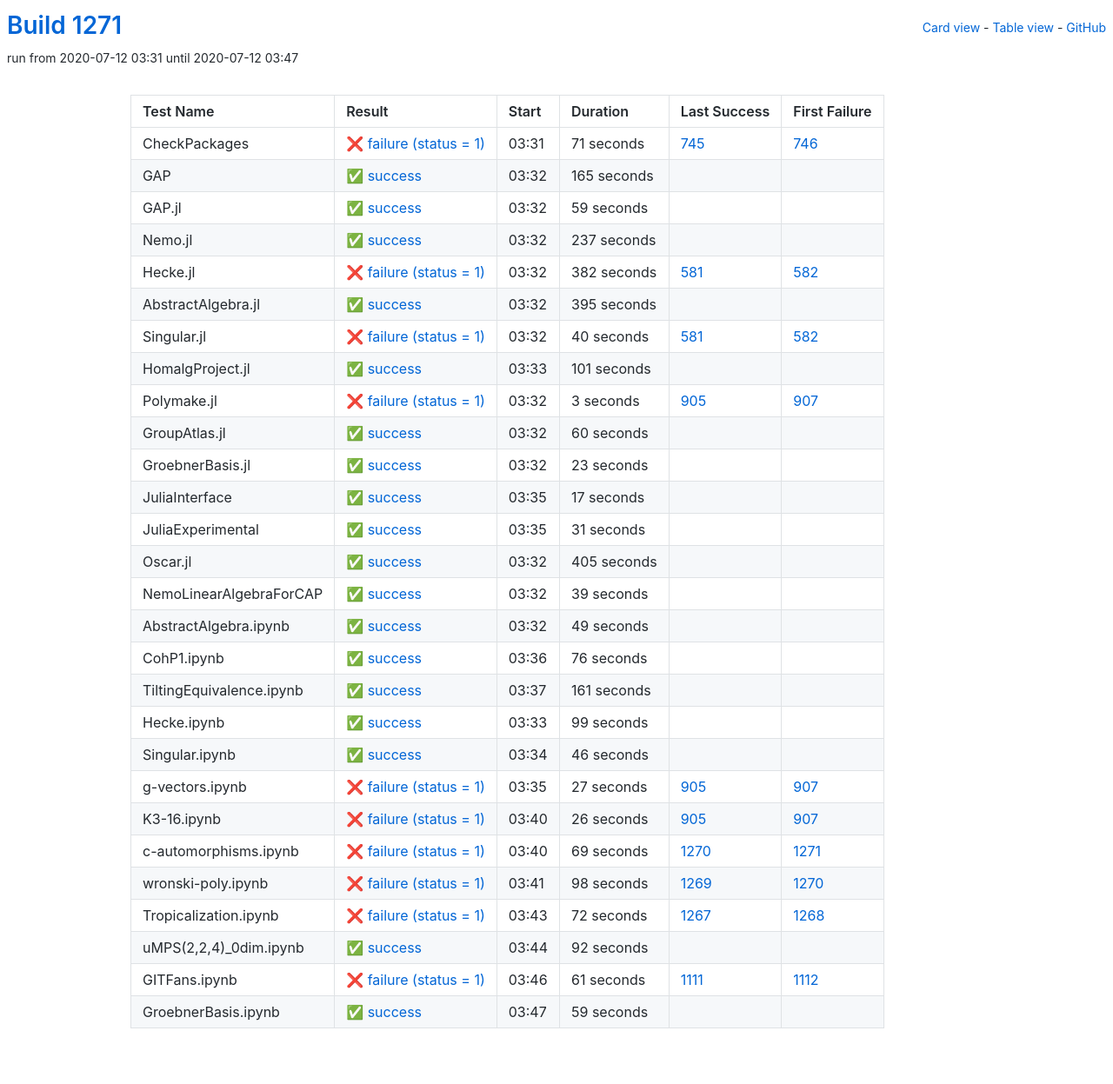
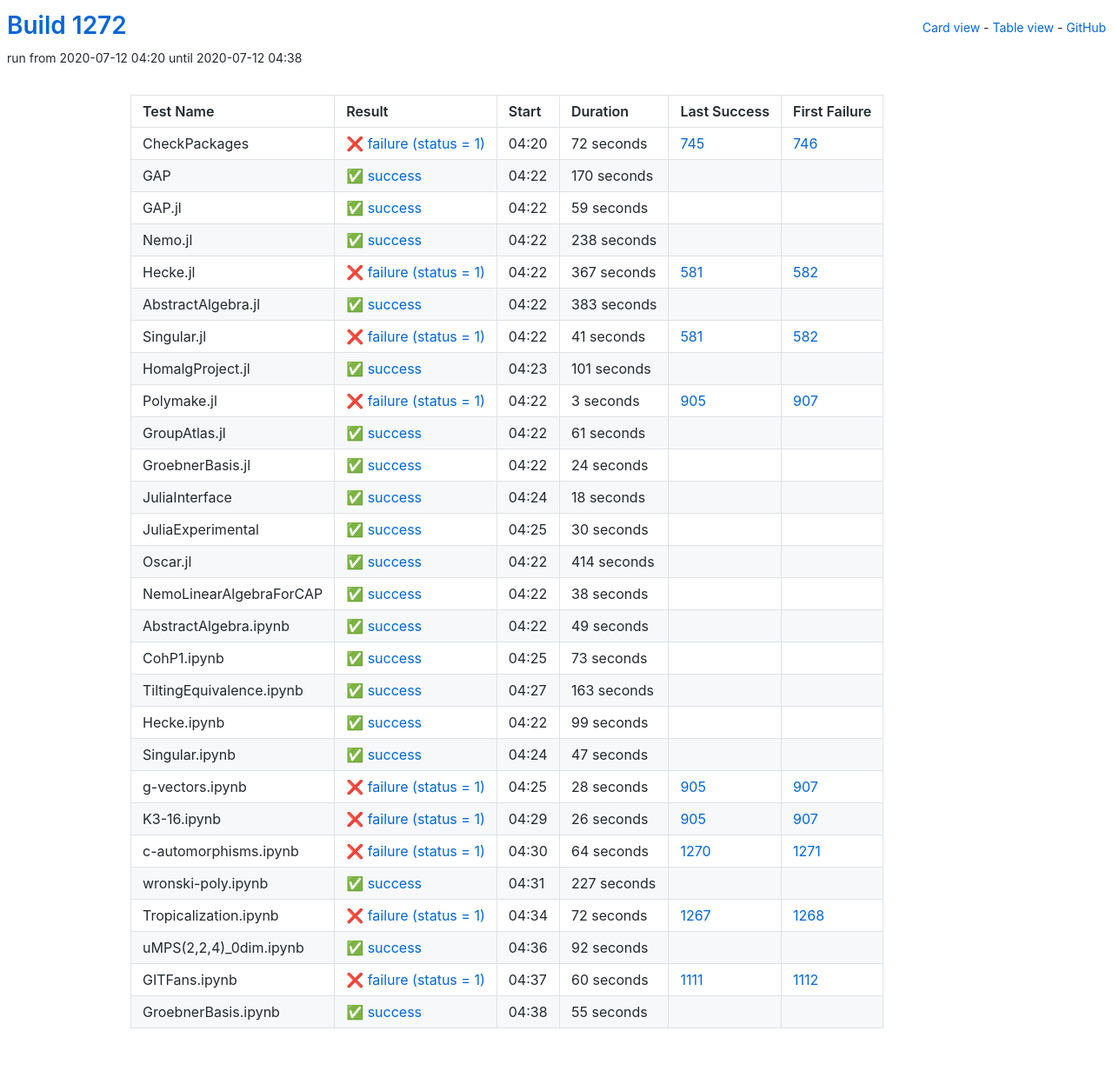
Before and after one commit to oscar-system/oscar-ci-status-1.4, a Jekyll site: the page built from table.html, in a window 1280 px wide. Shown: the whole page at 87% size. Built offline with Jekyll 4.4.1, drawn with Linux system fonts in a browser that asks for light colours.

Commit message:
Build #1272

```diff
--- a/_data/ci.yml
+++ b/_data/ci.yml
@@ -1,6 +1,6 @@
 ---
-build: 1271
-build_url: https://oscarci.mathematik.uni-kl.de/job/oscar-julia-1.4/1271/
+build: 1272
+build_url: https://oscarci.mathematik.uni-kl.de/job/oscar-julia-1.4/1272/
 job: oscar-julia-1.4
 organization: oscar-system
 repo: oscar-ci-status-1.4
@@ -8,32 +8,32 @@ repourl: https://github.com/oscar-system/oscar-ci-status-1.4
 tests:
 - name: CheckPackages
   id: checkpackages
-  log: https://oscarci.mathematik.uni-kl.de/job/oscar-julia-1.4/1271/artifact/logs/build-1271/CheckPackages.log
-  start: 2020-07-12 03:31
+  log: https://oscarci.mathematik.uni-kl.de/job/oscar-julia-1.4/1272/artifact/logs/build-1272/CheckPackages.log
+  start: 2020-07-12 04:20
   success: false
   exitcode: 1
   status: failure
-  duration: 71
+  duration: 72
   last_success: 745
   last_success_url: https://oscarci.mathematik.uni-kl.de/job/oscar-julia-1.4/745/
   first_failure: 746
   first_failure_url: https://oscarci.mathematik.uni-kl.de/job/oscar-julia-1.4/746/
 - name: GAP
   id: gap
-  log: https://oscarci.mathematik.uni-kl.de/job/oscar-julia-1.4/1271/artifact/logs/build-1271/GAP.log
-  start: 2020-07-12 03:32
+  log: https://oscarci.mathematik.uni-kl.de/job/oscar-julia-1.4/1272/artifact/logs/build-1272/GAP.log
+  start: 2020-07-12 04:22
   success: true
   exitcode: 0
   status: success
-  duration: 165
+  duration: 170
   last_success: false
   last_success_url:
   first_failure: false
   first_failure_url:
 - name: GAP.jl
   id: gap-jl
-  log: https://oscarci.mathematik.uni-kl.de/job/oscar-julia-1.4/1271/artifact/logs/build-1271/GAP.jl.log
-  start: 2020-07-12 03:32
+  log: https://oscarci.mathematik.uni-kl.de/job/oscar-julia-1.4/1272/artifact/logs/build-1272/GAP.jl.log
+  start: 2020-07-12 04:22
   success: true
   exitcode: 0
   status: success
@@ -44,56 +44,56 @@ tests:
   first_failure_url:
 - name: Nemo.jl
   id: nemo-jl
-  log: https://oscarci.mathematik.uni-kl.de/job/oscar-julia-1.4/1271/artifact/logs/build-1271/Nemo.jl.log
-  start: 2020-07-12 03:32
+  log: https://oscarci.mathematik.uni-kl.de/job/oscar-julia-1.4/1272/artifact/logs/build-1272/Nemo.jl.log
+  start: 2020-07-12 04:22
   success: true
   exitcode: 0
   status: success
-  duration: 237
+  duration: 238
   last_success: false
   last_success_url:
   first_failure: false
   first_failure_url:
 - name: Hecke.jl
   id: hecke-jl
-  log: https://oscarci.mathematik.uni-kl.de/job/oscar-julia-1.4/1271/artifact/logs/build-1271/Hecke.jl.log
-  start: 2020-07-12 03:32
+  log: https://oscarci.mathematik.uni-kl.de/job/oscar-julia-1.4/1272/artifact/logs/build-1272/Hecke.jl.log
+  start: 2020-07-12 04:22
   success: false
   exitcode: 1
   status: failure
-  duration: 382
+  duration: 367
   last_success: 581
   last_success_url: https://oscarci.mathematik.uni-kl.de/job/oscar-julia-1.4/581/
   first_failure: 582
   first_failure_url: https://oscarci.mathematik.uni-kl.de/job/oscar-julia-1.4/582/
 - name: AbstractAlgebra.jl
   id: abstractalgebra-jl
-  log: https://oscarci.mathematik.uni-kl.de/job/oscar-julia-1.4/1271/artifact/logs/build-1271/AbstractAlgebra.jl.log
-  start: 2020-07-12 03:32
+  log: https://oscarci.mathematik.uni-kl.de/job/oscar-julia-1.4/1272/artifact/logs/build-1272/AbstractAlgebra.jl.log
+  start: 2020-07-12 04:22
   success: true
   exitcode: 0
   status: success
-  duration: 395
+  duration: 383
   last_success: false
   last_success_url:
   first_failure: false
   first_failure_url:
 - name: Singular.jl
   id: singular-jl
-  log: https://oscarci.mathematik.uni-kl.de/job/oscar-julia-1.4/1271/artifact/logs/build-1271/Singular.jl.log
-  start: 2020-07-12 03:32
+  log: https://oscarci.mathematik.uni-kl.de/job/oscar-julia-1.4/1272/artifact/logs/build-1272/Singular.jl.log
+  start: 2020-07-12 04:22
   success: false
   exitcode: 1
   status: failure
-  duration: 40
+  duration: 41
   last_success: 581
   last_success_url: https://oscarci.mathematik.uni-kl.de/job/oscar-julia-1.4/581/
   first_failure: 582
   first_failure_url: https://oscarci.mathematik.uni-kl.de/job/oscar-julia-1.4/582/
 - name: HomalgProject.jl
   id: homalgproject-jl
-  log: https://oscarci.mathematik.uni-kl.de/job/oscar-julia-1.4/1271/artifact/logs/build-1271/HomalgProject.jl.log
-  start: 2020-07-12 03:33
+  log: https://oscarci.mathematik.uni-kl.de/job/oscar-julia-1.4/1272/artifact/logs/build-1272/HomalgProject.jl.log
+  start: 2020-07-12 04:23
   success: true
   exitcode: 0
   status: success
@@ -104,8 +104,8 @@ tests:
   first_failure_url:
 - name: Polymake.jl
   id: polymake-jl
-  log: https://oscarci.mathematik.uni-kl.de/job/oscar-julia-1.4/1271/artifact/logs/build-1271/Polymake.jl.log
-  start: 2020-07-12 03:32
+  log: https://oscarci.mathematik.uni-kl.de/job/oscar-julia-1.4/1272/artifact/logs/build-1272/Polymake.jl.log
+  start: 2020-07-12 04:22
   success: false
   exitcode: 1
   status: failure
@@ -116,80 +116,80 @@ tests:
   first_failure_url: https://oscarci.mathematik.uni-kl.de/job/oscar-julia-1.4/907/
 - name: GroupAtlas.jl
   id: groupatlas-jl
-  log: https://oscarci.mathematik.uni-kl.de/job/oscar-julia-1.4/1271/artifact/logs/build-1271/GroupAtlas.jl.log
-  start: 2020-07-12 03:32
+  log: https://oscarci.mathematik.uni-kl.de/job/oscar-julia-1.4/1272/artifact/logs/build-1272/GroupAtlas.jl.log
+  start: 2020-07-12 04:22
   success: true
   exitcode: 0
   status: success
-  duration: 60
+  duration: 61
   last_success: false
   last_success_url:
   first_failure: false
   first_failure_url:
 - name: GroebnerBasis.jl
   id: groebnerbasis-jl
-  log: https://oscarci.mathematik.uni-kl.de/job/oscar-julia-1.4/1271/artifact/logs/build-1271/GroebnerBasis.jl.log
-  start: 2020-07-12 03:32
+  log: https://oscarci.mathematik.uni-kl.de/job/oscar-julia-1.4/1272/artifact/logs/build-1272/GroebnerBasis.jl.log
+  start: 2020-07-12 04:22
   success: true
   exitcode: 0
   status: success
-  duration: 23
+  duration: 24
   last_success: false
   last_success_url:
   first_failure: false
   first_failure_url:
 - name: JuliaInterface
   id: juliainterface
-  log: https://oscarci.mathematik.uni-kl.de/job/oscar-julia-1.4/1271/artifact/logs/build-1271/JuliaInterface.log
-  start: 2020-07-12 03:35
+  log: https://oscarci.mathematik.uni-kl.de/job/oscar-julia-1.4/1272/artifact/logs/build-1272/JuliaInterface.log
+  start: 2020-07-12 04:24
   success: true
   exitcode: 0
   status: success
-  duration: 17
+  duration: 18
   last_success: false
   last_success_url:
   first_failure: false
   first_failure_url:
 - name: JuliaExperimental
   id: juliaexperimental
-  log: https://oscarci.mathematik.uni-kl.de/job/oscar-julia-1.4/1271/artifact/logs/build-1271/JuliaExperimental.log
-  start: 2020-07-12 03:35
+  log: https://oscarci.mathematik.uni-kl.de/job/oscar-julia-1.4/1272/artifact/logs/build-1272/JuliaExperimental.log
+  start: 2020-07-12 04:25
   success: true
   exitcode: 0
   status: success
-  duration: 31
+  duration: 30
   last_success: false
   last_success_url:
   first_failure: false
   first_failure_url:
 - name: Oscar.jl
   id: oscar-jl
-  log: https://oscarci.mathematik.uni-kl.de/job/oscar-julia-1.4/1271/artifact/logs/build-1271/Oscar.jl.log
-  start: 2020-07-12 03:32
+  log: https://oscarci.mathematik.uni-kl.de/job/oscar-julia-1.4/1272/artifact/logs/build-1272/Oscar.jl.log
+  start: 2020-07-12 04:22
   success: true
   exitcode: 0
   status: success
-  duration: 405
+  duration: 414
   last_success: false
   last_success_url:
   first_failure: false
   first_failure_url:
 - name: NemoLinearAlgebraForCAP
   id: nemolinearalgebraforcap
-  log: https://oscarci.mathematik.uni-kl.de/job/oscar-julia-1.4/1271/artifact/logs/build-1271/NemoLinearAlgebraForCAP.log
-  start: 2020-07-12 03:32
+  log: https://oscarci.mathematik.uni-kl.de/job/oscar-julia-1.4/1272/artifact/logs/build-1272/NemoLinearAlgebraForCAP.log
+  start: 2020-07-12 04:22
   success: true
   exitcode: 0
   status: success
-  duration: 39
+  duration: 38
   last_success: false
   last_success_url:
   first_failure: false
   first_failure_url:
 - name: AbstractAlgebra.ipynb
   id: abstractalgebra-ipynb
-  log: https://oscarci.mathematik.uni-kl.de/job/oscar-julia-1.4/1271/artifact/logs/build-1271/AbstractAlgebra.ipynb.log
-  start: 2020-07-12 03:32
+  log: https://oscarci.mathematik.uni-kl.de/job/oscar-julia-1.4/1272/artifact/logs/build-1272/AbstractAlgebra.ipynb.log
+  start: 2020-07-12 04:22
   success: true
   exitcode: 0
   status: success
@@ -200,32 +200,32 @@ tests:
   first_failure_url:
 - name: CohP1.ipynb
   id: cohp1-ipynb
-  log: https://oscarci.mathematik.uni-kl.de/job/oscar-julia-1.4/1271/artifact/logs/build-1271/CohP1.ipynb.log
-  start: 2020-07-12 03:36
+  log: https://oscarci.mathematik.uni-kl.de/job/oscar-julia-1.4/1272/artifact/logs/build-1272/CohP1.ipynb.log
+  start: 2020-07-12 04:25
   success: true
   exitcode: 0
   status: success
-  duration: 76
+  duration: 73
   last_success: false
   last_success_url:
   first_failure: false
   first_failure_url:
 - name: TiltingEquivalence.ipynb
   id: tiltingequivalence-ipynb
-  log: https://oscarci.mathematik.uni-kl.de/job/oscar-julia-1.4/1271/artifact/logs/build-1271/TiltingEquivalence.ipynb.log
-  start: 2020-07-12 03:37
+  log: https://oscarci.mathematik.uni-kl.de/job/oscar-julia-1.4/1272/artifact/logs/build-1272/TiltingEquivalence.ipynb.log
+  start: 2020-07-12 04:27
   success: true
   exitcode: 0
   status: success
-  duration: 161
+  duration: 163
   last_success: false
   last_success_url:
   first_failure: false
   first_failure_url:
 - name: Hecke.ipynb
   id: hecke-ipynb
-  log: https://oscarci.mathematik.uni-kl.de/job/oscar-julia-1.4/1271/artifact/logs/build-1271/Hecke.ipynb.log
-  start: 2020-07-12 03:33
+  log: https://oscarci.mathematik.uni-kl.de/job/oscar-julia-1.4/1272/artifact/logs/build-1272/Hecke.ipynb.log
+  start: 2020-07-12 04:22
   success: true
   exitcode: 0
   status: success
@@ -236,32 +236,32 @@ tests:
   first_failure_url:
 - name: Singular.ipynb
   id: singular-ipynb
-  log: https://oscarci.mathematik.uni-kl.de/job/oscar-julia-1.4/1271/artifact/logs/build-1271/Singular.ipynb.log
-  start: 2020-07-12 03:34
+  log: https://oscarci.mathematik.uni-kl.de/job/oscar-julia-1.4/1272/artifact/logs/build-1272/Singular.ipynb.log
+  start: 2020-07-12 04:24
   success: true
   exitcode: 0
   status: success
-  duration: 46
+  duration: 47
   last_success: false
   last_success_url:
   first_failure: false
   first_failure_url:
 - name: g-vectors.ipynb
   id: g-vectors-ipynb
-  log: https://oscarci.mathematik.uni-kl.de/job/oscar-julia-1.4/1271/artifact/logs/build-1271/g-vectors.ipynb.log
-  start: 2020-07-12 03:35
+  log: https://oscarci.mathematik.uni-kl.de/job/oscar-julia-1.4/1272/artifact/logs/build-1272/g-vectors.ipynb.log
+  start: 2020-07-12 04:25
   success: false
   exitcode: 1
   status: failure
-  duration: 27
+  duration: 28
   last_success: 905
   last_success_url: https://oscarci.mathematik.uni-kl.de/job/oscar-julia-1.4/905/
   first_failure: 907
   first_failure_url: https://oscarci.mathematik.uni-kl.de/job/oscar-julia-1.4/907/
 - name: K3-16.ipynb
   id: k3-16-ipynb
-  log: https://oscarci.mathematik.uni-kl.de/job/oscar-julia-1.4/1271/artifact/logs/build-1271/K3-16.ipynb.log
-  start: 2020-07-12 03:40
+  log: https://oscarci.mathematik.uni-kl.de/job/oscar-julia-1.4/1272/artifact/logs/build-1272/K3-16.ipynb.log
+  start: 2020-07-12 04:29
   success: false
   exitcode: 1
   status: failure
@@ -272,32 +272,32 @@ tests:
   first_failure_url: https://oscarci.mathematik.uni-kl.de/job/oscar-julia-1.4/907/
 - name: c-automorphisms.ipynb
   id: c-automorphisms-ipynb
-  log: https://oscarci.mathematik.uni-kl.de/job/oscar-julia-1.4/1271/artifact/logs/build-1271/c-automorphisms.ipynb.log
-  start: 2020-07-12 03:40
+  log: https://oscarci.mathematik.uni-kl.de/job/oscar-julia-1.4/1272/artifact/logs/build-1272/c-automorphisms.ipynb.log
+  start: 2020-07-12 04:30
   success: false
   exitcode: 1
   status: failure
-  duration: 69
+  duration: 64
   last_success: 1270
   last_success_url: https://oscarci.mathematik.uni-kl.de/job/oscar-julia-1.4/1270/
   first_failure: 1271
   first_failure_url: https://oscarci.mathematik.uni-kl.de/job/oscar-julia-1.4/1271/
 - name: wronski-poly.ipynb
   id: wronski-poly-ipynb
-  log: https://oscarci.mathematik.uni-kl.de/job/oscar-julia-1.4/1271/artifact/logs/build-1271/wronski-poly.ipynb.log
-  start: 2020-07-12 03:41
-  success: false
-  exitcode: 1
-  status: failure
-  duration: 98
-  last_success: 1269
-  last_success_url: https://oscarci.mathematik.uni-kl.de/job/oscar-julia-1.4/1269/
-  first_failure: 1270
-  first_failure_url: https://oscarci.mathematik.uni-kl.de/job/oscar-julia-1.4/1270/
+  log: https://oscarci.mathematik.uni-kl.de/job/oscar-julia-1.4/1272/artifact/logs/build-1272/wronski-poly.ipynb.log
+  start: 2020-07-12 04:31
+  success: true
+  exitcode: 0
+  status: success
+  duration: 227
+  last_success: false
+  last_success_url:
+  first_failure: false
+  first_failure_url:
 - name: Tropicalization.ipynb
   id: tropicalization-ipynb
-  log: https://oscarci.mathematik.uni-kl.de/job/oscar-julia-1.4/1271/artifact/logs/build-1271/Tropicalization.ipynb.log
-  start: 2020-07-12 03:43
+  log: https://oscarci.mathematik.uni-kl.de/job/oscar-julia-1.4/1272/artifact/logs/build-1272/Tropicalization.ipynb.log
+  start: 2020-07-12 04:34
   success: false
   exitcode: 1
   status: failure
@@ -308,8 +308,8 @@ tests:
   first_failure_url: https://oscarci.mathematik.uni-kl.de/job/oscar-julia-1.4/1268/
 - name: uMPS(2,2,4)_0dim.ipynb
   id: umps-2-2-4-0dim-ipynb
-  log: https://oscarci.mathematik.uni-kl.de/job/oscar-julia-1.4/1271/artifact/logs/build-1271/uMPS-2-2-4-_0dim.ipynb.log
-  start: 2020-07-12 03:44
+  log: https://oscarci.mathematik.uni-kl.de/job/oscar-julia-1.4/1272/artifact/logs/build-1272/uMPS-2-2-4-_0dim.ipynb.log
+  start: 2020-07-12 04:36
   success: true
   exitcode: 0
   status: success
@@ -320,24 +320,24 @@ tests:
   first_failure_url:
 - name: GITFans.ipynb
   id: gitfans-ipynb
-  log: https://oscarci.mathematik.uni-kl.de/job/oscar-julia-1.4/1271/artifact/logs/build-1271/GITFans.ipynb.log
-  start: 2020-07-12 03:46
+  log: https://oscarci.mathematik.uni-kl.de/job/oscar-julia-1.4/1272/artifact/logs/build-1272/GITFans.ipynb.log
+  start: 2020-07-12 04:37
   success: false
   exitcode: 1
   status: failure
-  duration: 61
+  duration: 60
   last_success: 1111
   last_success_url: https://oscarci.mathematik.uni-kl.de/job/oscar-julia-1.4/1111/
   first_failure: 1112
   first_failure_url: https://oscarci.mathematik.uni-kl.de/job/oscar-julia-1.4/1112/
 - name: GroebnerBasis.ipynb
   id: groebnerbasis-ipynb
-  log: https://oscarci.mathematik.uni-kl.de/job/oscar-julia-1.4/1271/artifact/logs/build-1271/GroebnerBasis.ipynb.log
-  start: 2020-07-12 03:47
+  log: https://oscarci.mathematik.uni-kl.de/job/oscar-julia-1.4/1272/artifact/logs/build-1272/GroebnerBasis.ipynb.log
+  start: 2020-07-12 04:38
   success: true
   exitcode: 0
   status: success
-  duration: 59
+  duration: 55
   last_success: false
   last_success_url:
   first_failure: false
```
Also changed, not shown: README.md.
